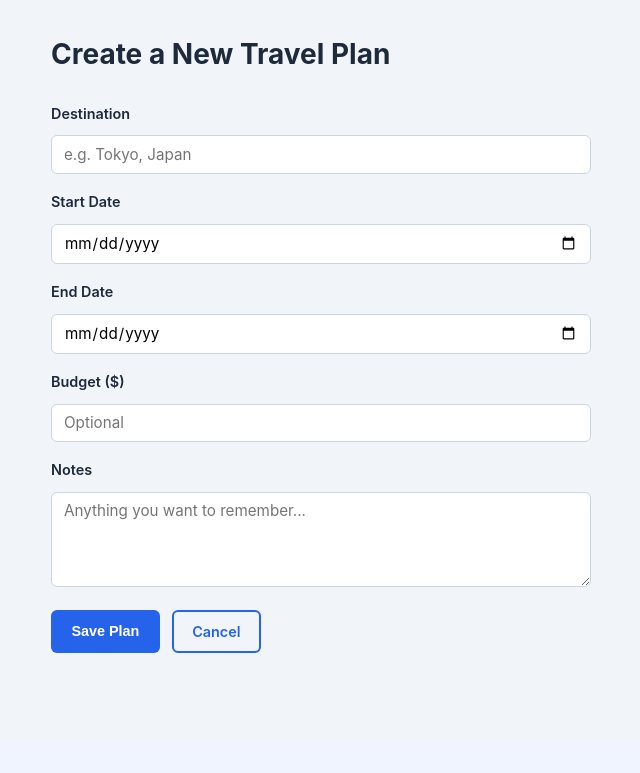
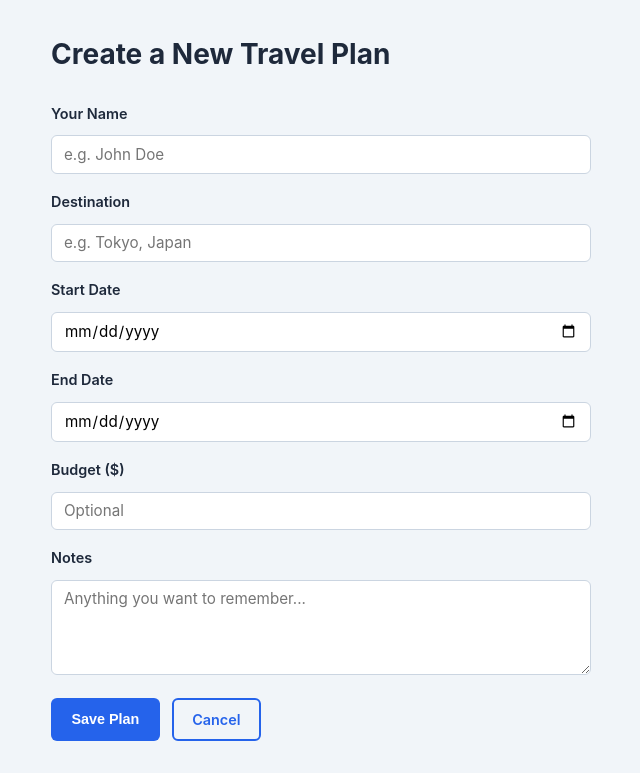
Before and after one commit to im-sandbox-lavanya/travel-planner, a FastAPI app: page /plans/new in a window 1280 px wide. Shown: the part 60-833 px from the top of the page, without its empty margins (133-773 px from the left). Before the commit the page ends 713 px from the top, so only its background shows below. Run offline with FastAPI, Linux system fonts and the light colour scheme.

Commit message:
Add user name field to travel plan forms and models

```diff
--- a/app/main.py
+++ b/app/main.py
@@ -43,6 +43,7 @@ async def create_form(request: Request):
 @app.post("/plans", response_class=HTMLResponse)
 async def create_plan(
     request: Request,
+    user_name: str = Form(...),
     destination: str = Form(...),
     start_date: date = Form(...),
     end_date: date = Form(...),
@@ -51,6 +52,7 @@ async def create_plan(
 ):
     try:
         data = TravelPlanCreate(
+            user_name=user_name,
             destination=destination,
             start_date=start_date,
             end_date=end_date,
@@ -108,6 +110,7 @@ async def edit_form(request: Request, plan_id: str):
 async def update_plan(
     request: Request,
     plan_id: str,
+    user_name: str = Form(...),
     destination: str = Form(...),
     start_date: date = Form(...),
     end_date: date = Form(...),
@@ -116,6 +119,7 @@ async def update_plan(
 ):
     try:
         data = TravelPlanCreate(
+            user_name=user_name,
             destination=destination,
             start_date=start_date,
             end_date=end_date,
--- a/app/models.py
+++ b/app/models.py
@@ -7,6 +7,7 @@ from pydantic import BaseModel, model_validator
 class TravelPlanCreate(BaseModel):
     """Schema for creating / updating a travel plan (form input)."""
 
+    user_name: str
     destination: str
     start_date: date
     end_date: date
@@ -24,6 +25,7 @@ class TravelPlan(BaseModel):
     """Full travel plan stored on disk."""
 
     id: str
+    user_name: str
     destination: str
     start_date: date
     end_date: date
--- a/app/templates/create.html
+++ b/app/templates/create.html
@@ -16,6 +16,9 @@
 {% endif %}
 
 <form method="post" action="/plans" class="plan-form">
+    <label for="user_name">Your Name</label>
+    <input type="text" id="user_name" name="user_name" required placeholder="e.g. John Doe">
+
     <label for="destination">Destination</label>
     <input type="text" id="destination" name="destination" required placeholder="e.g. Tokyo, Japan">
 
--- a/app/templates/detail.html
+++ b/app/templates/detail.html
@@ -7,6 +7,7 @@
 <div class="detail">
     <h1>{{ plan.destination }}</h1>
     <table class="detail-table">
+        <tr><th>Planned By</th><td>{{ plan.user_name }}</td></tr>
         <tr><th>Start Date</th><td>{{ plan.start_date }}</td></tr>
         <tr><th>End Date</th><td>{{ plan.end_date }}</td></tr>
         {% if plan.budget %}
--- a/app/templates/edit.html
+++ b/app/templates/edit.html
@@ -16,6 +16,9 @@
 {% endif %}
 
 <form method="post" action="/plans/{{ plan.id }}/edit" class="plan-form">
+    <label for="user_name">Your Name</label>
+    <input type="text" id="user_name" name="user_name" required value="{{ plan.user_name }}">
+
     <label for="destination">Destination</label>
     <input type="text" id="destination" name="destination" required value="{{ plan.destination }}">
 
--- a/app/templates/index.html
+++ b/app/templates/index.html
@@ -10,6 +10,7 @@
     {% for plan in plans %}
     <div class="card">
         <h2><a href="/plans/{{ plan.id }}">{{ plan.destination }}</a></h2>
+        <p class="user">By {{ plan.user_name }}</p>
         <p class="dates">{{ plan.start_date }} &mdash; {{ plan.end_date }}</p>
         {% if plan.budget %}
         <p class="budget">${{ "%.2f"|format(plan.budget) }}</p>
--- a/data/plans.json
+++ b/data/plans.json
@@ -1,6 +1,7 @@
 [
   {
     "id": "35e71e311db94c1b82c2a75aeb289341",
+    "user_name": "Guest",
     "destination": "Kashmir",
     "start_date": "2026-08-07",
     "end_date": "2026-08-27",
```
